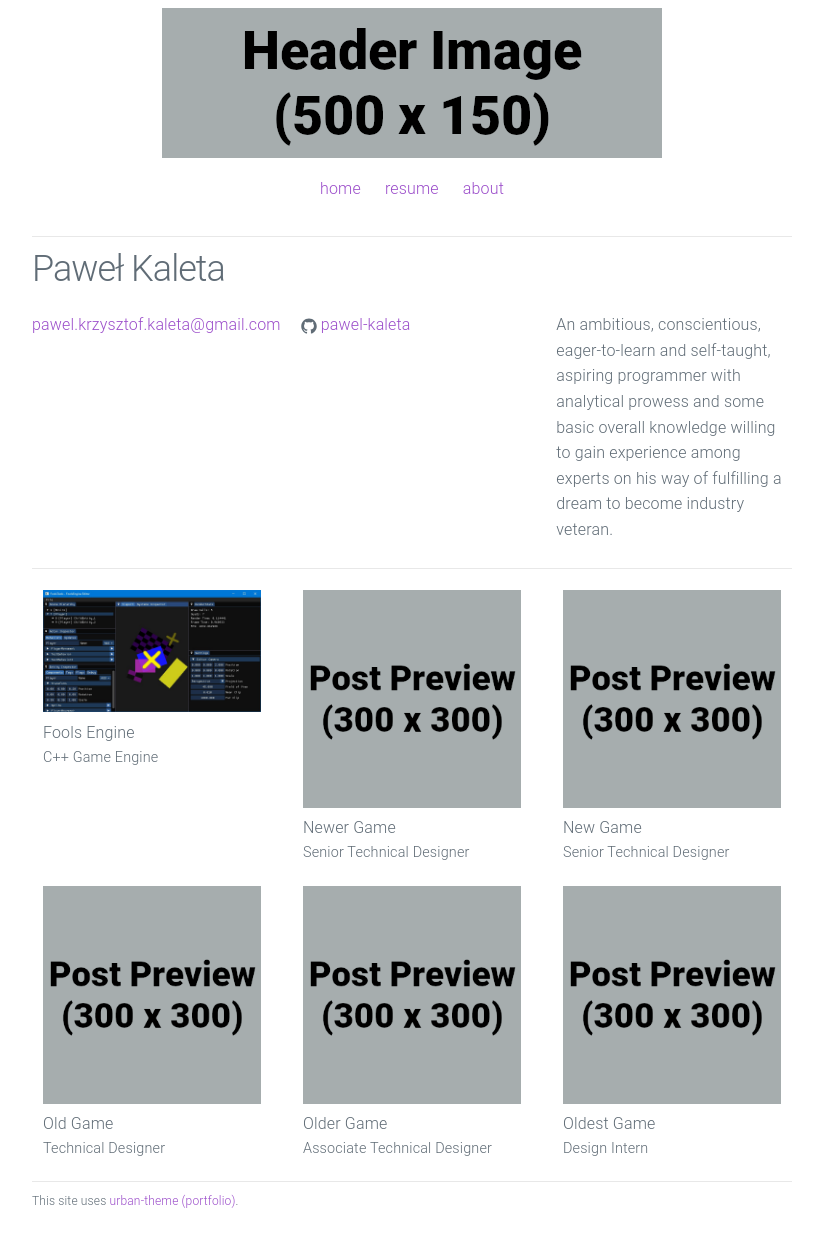
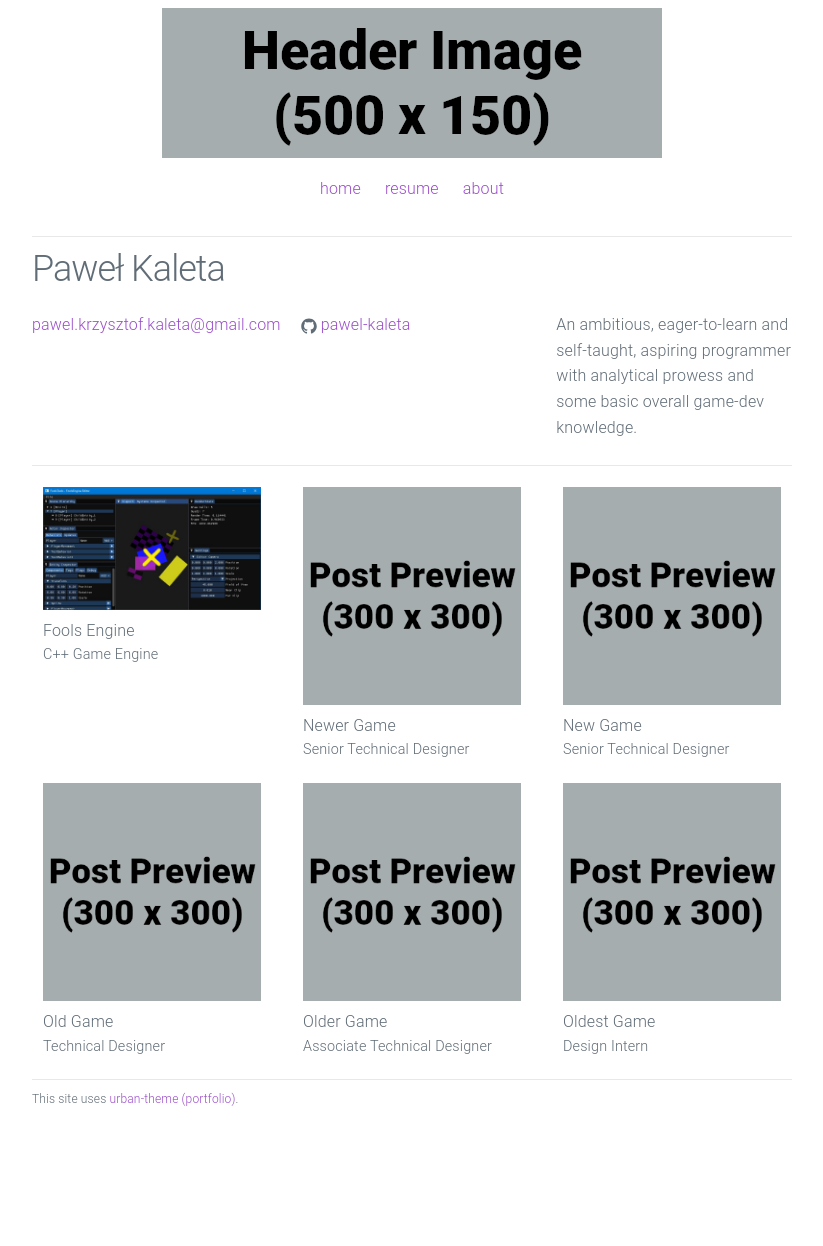
Before and after one commit to pawel-kaleta/pawel-kaleta.github.io, a Jekyll site: the page built from index.html, in a window 1280 px wide. Shown: the whole page, without its empty margins (228-1051 px from the left). Built offline with Jekyll 4.4.1, drawn with Linux system fonts in a browser that asks for light colours; after the commit the page ends 1144 px from its top, so only the background shows below that.

Commit message:
Update _config.yml

```diff
--- a/_config.yml
+++ b/_config.yml
@@ -2,7 +2,7 @@
 title: Paweł Kaleta
 email: pawel.krzysztof.kaleta@gmail.com
 description: > # keep this and put description below
-  An ambitious, conscientious, eager-to-learn and self-taught, aspiring programmer with analytical prowess and some basic overall knowledge willing to gain experience among experts on his way of fulfilling a dream to become industry veteran.
+  An ambitious, eager-to-learn and self-taught, aspiring programmer with analytical prowess and some basic overall game-dev knowledge.
 url: "https://pawel-kaleta.github.io" # the base hostname & protocol for your site
 #linkedin_url: "https://www.linkedin.com/in/gamingportfolio"
 github_username: pawel-kaleta
```
